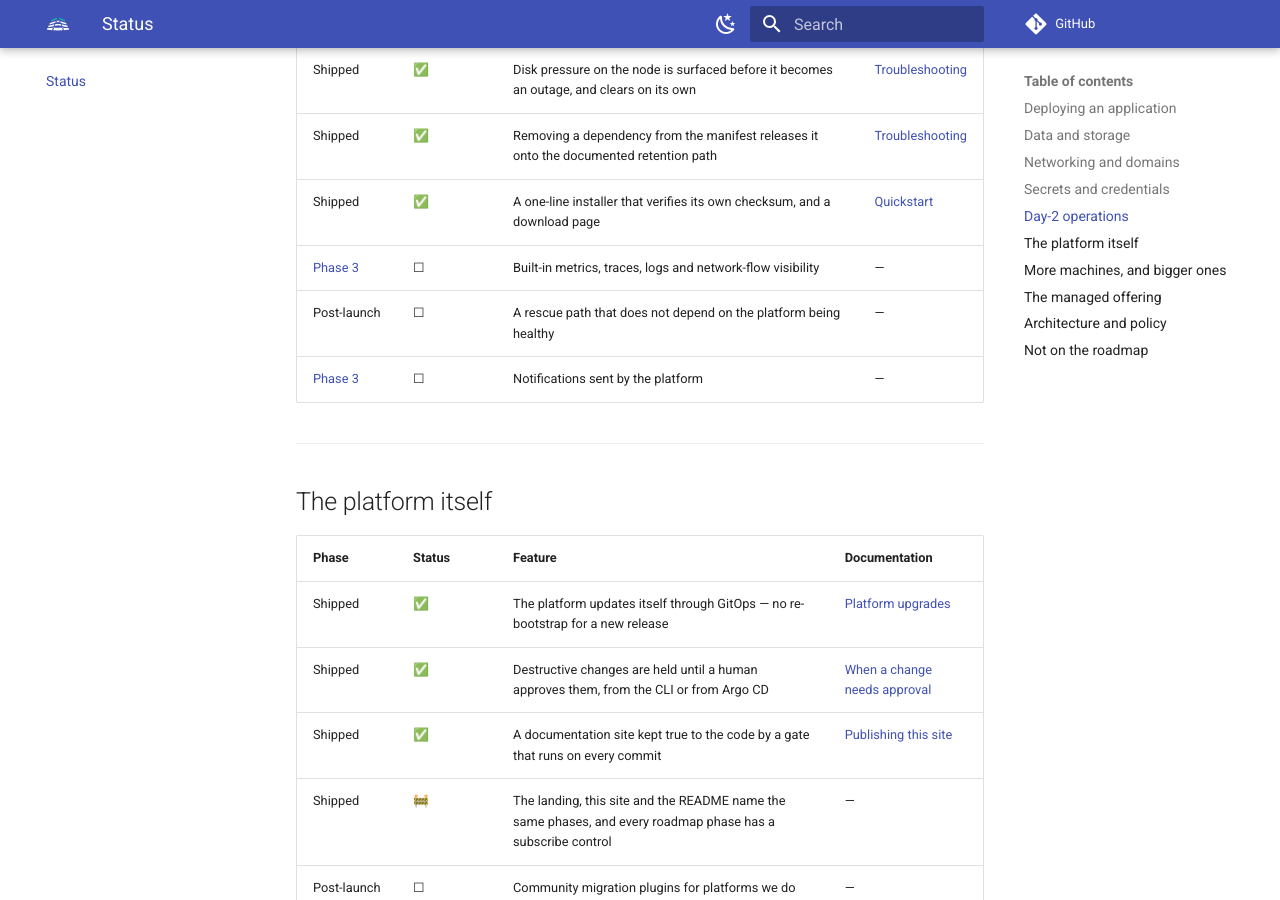
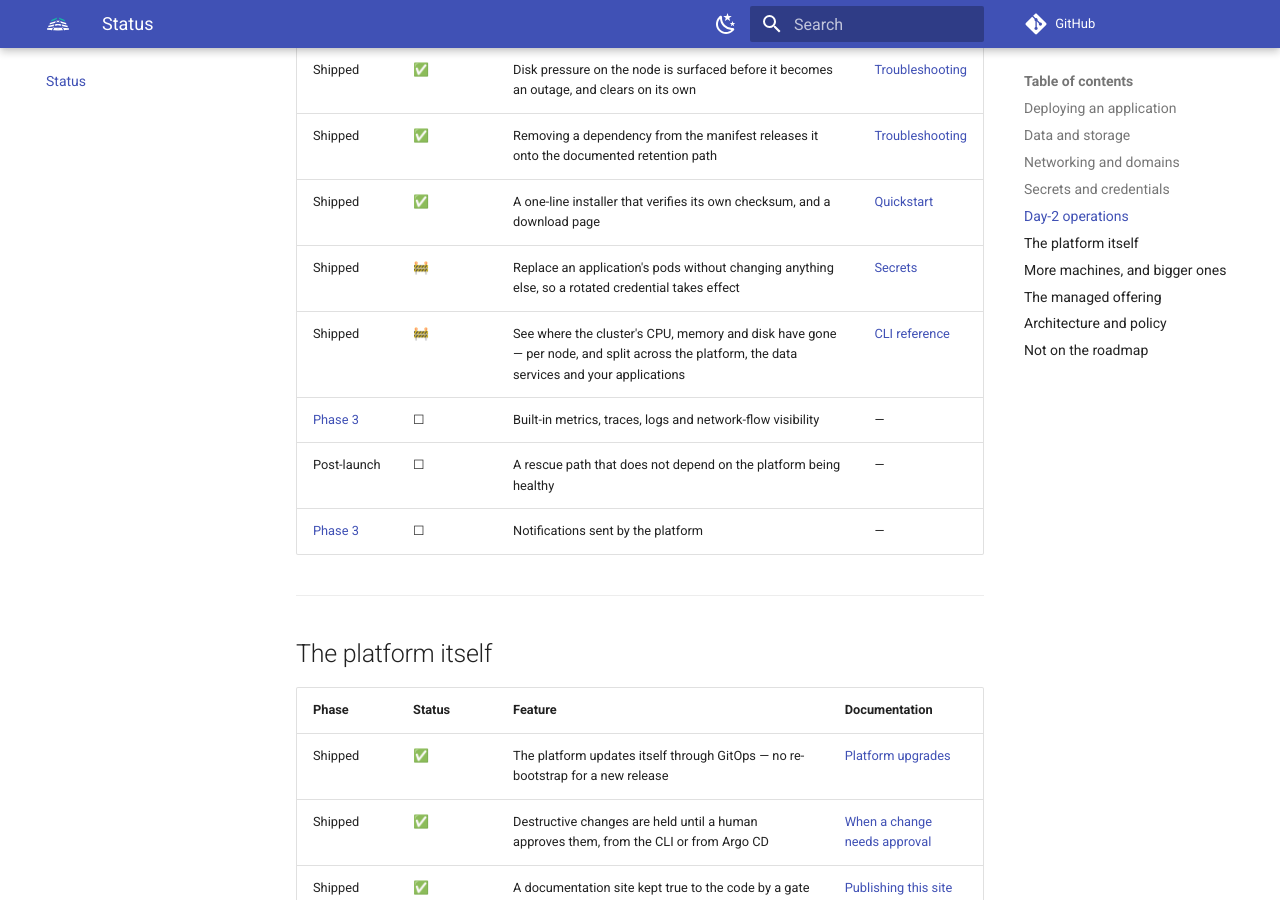
Before and after one commit to AppRafter/apprafter, an MkDocs documentation site: the page built from docs/status.md, in a window 1280 px wide and 900 px high, scrolled down 4018 px. Built offline with MkDocs 1.6.1 and Material for MkDocs 9.7.7, drawn with Linux system fonts in a browser that asks for light colours; comment, search, counter and statistics services are not loaded.

Commit message:
docs(status): the two new Day-2 capabilities get their rows, at 🚧
`app restart` and `apprafter top` had no row at all, so plan.md §2.27's
closing note — that their rows stay `🚧` until a walk — pointed at
nothing. Added at `🚧` rather than `✅`, which is what this page's own
legend requires: "delivered **and** verified — a passing live walk or
end-to-end run, not merely committed." Neither has run against a
cluster.

Co-Authored-By: Claude Opus 5 (1M context) <noreply@anthropic.com>
Claude-Session: https://claude.ai/code/session_01LMR6YWzt8LKr5SoojhthzH

```diff
--- a/docs/status.md
+++ b/docs/status.md
@@ -119,6 +119,8 @@ post-launch work is not a roadmap phase and has no subscribe control.
 | Shipped | ✅ | Disk pressure on the node is surfaced before it becomes an outage, and clears on its own | [Troubleshooting](operator-guide/troubleshooting.md#node-disk) |
 | Shipped | ✅ | Removing a dependency from the manifest releases it onto the documented retention path | [Troubleshooting](operator-guide/troubleshooting.md) |
 | Shipped | ✅ | A one-line installer that verifies its own checksum, and a download page | [Quickstart](operator-guide/quickstart.md) |
+| Shipped | 🚧 | Replace an application's pods without changing anything else, so a rotated credential takes effect | [Secrets](operator-guide/secrets.md) |
+| Shipped | 🚧 | See where the cluster's CPU, memory and disk have gone — per node, and split across the platform, the data services and your applications | [CLI reference](reference/cli/top.md) |
 | [Phase 3](https://apprafter.dev/#roadmap-phase-tier2) | ☐ | Built-in metrics, traces, logs and network-flow visibility | — |
 | Post-launch | ☐ | A rescue path that does not depend on the platform being healthy | — |
 | [Phase 3](https://apprafter.dev/#roadmap-phase-tier2) | ☐ | Notifications sent by the platform | — |
```
